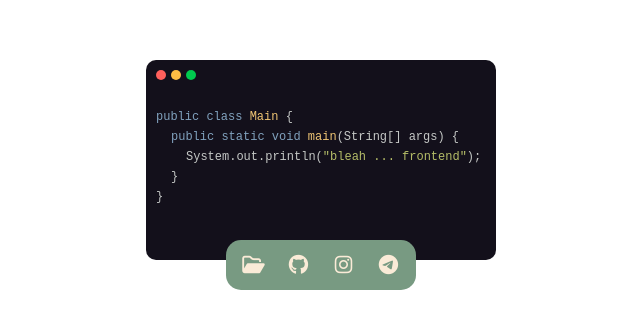
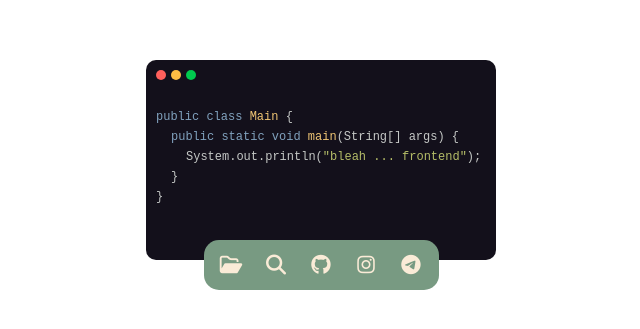
Before and after one commit to le0flo/html, a plain HTML site: page index.html in a window 1280 px wide. Shown: the part 225-554 px from the top of the page, without its empty margins (319-959 px from the left). Drawn offline with Linux system fonts and the light colour scheme.

Commit message:
aggiunto link al sito per i controlli

```diff
--- a/index.html
+++ b/index.html
@@ -22,6 +22,7 @@
 
     <div class="links">
         <a href="https://files.le0nardo.dev" class="appicon"><i class="fa-regular fa-folder-open"></i></a>
+        <a href="https://controlli.le0nardo.dev" class="appicon"><i class="fa-solid fa-magnifying-glass"></i></a>
         <a href="https://github.com/le0flo" class="appicon"><i class="fa-brands fa-github"></i></a>
         <a href="https://instagram.com/le0flo" class="appicon"><i class="fa-brands fa-instagram"></i></a>
         <a href="https://t.me/leonardobio" class="appicon"><i class="fa-brands fa-telegram"></i></a>
```
